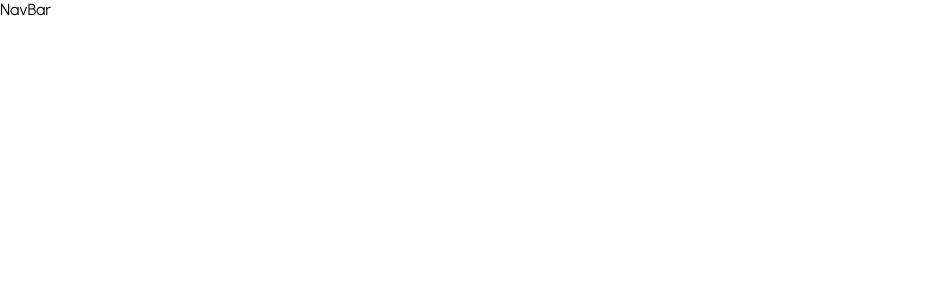
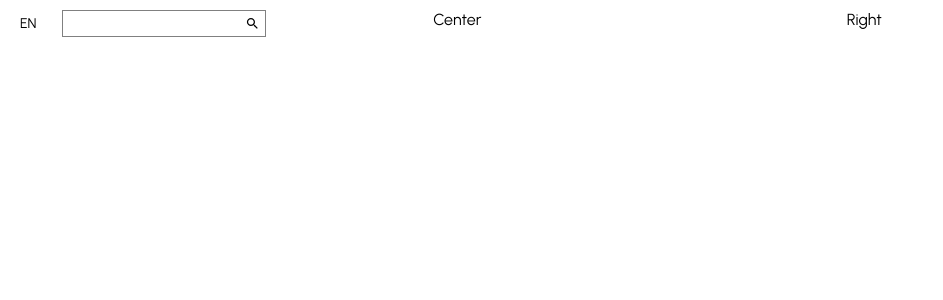
Before and after one commit to johnpersie/E-Commerce-App, a React (Create React App) app: page / in a window 1280 px wide. Shown: the top 300 px of the page, without its empty margins (0-943 px from the left). Built offline with nearby package versions, Linux system fonts and the light colour scheme.

Commit message:
create the navigation bar

```diff
--- a/package.json
+++ b/package.json
@@ -3,6 +3,11 @@
   "version": "0.1.0",
   "private": true,
   "dependencies": {
+    "@emotion/react": "^11.9.0",
+    "@emotion/styled": "^11.8.1",
+    "@mui/icons-material": "^5.6.2",
+    "@mui/material": "^5.7.0",
+    "@mui/system": "^5.7.0",
     "@testing-library/jest-dom": "^5.16.4",
     "@testing-library/react": "^13.2.0",
     "@testing-library/user-event": "^13.5.0",
--- a/src/components/navBar/index.js
+++ b/src/components/navBar/index.js
@@ -1,7 +1,32 @@
+import { Search } from "@mui/icons-material";
 import React from "react";
+import {
+  Center,
+  Container,
+  Input,
+  Language,
+  Left,
+  Right,
+  SearchContainer,
+  Wrapper,
+} from "./navBarStyled";
 
 const NavBar = () => {
-  return <div>NavBar</div>;
+  return (
+    <Container>
+      <Wrapper>
+        <Left>
+          <Language>EN</Language>
+          <SearchContainer>
+            <Input />
+            <Search />
+          </SearchContainer>
+        </Left>
+        <Center>Center</Center>
+        <Right>Right</Right>
+      </Wrapper>
+    </Container>
+  );
 };
 
 export default NavBar;
--- a/src/components/navBar/navBarStyled.js
+++ b/src/components/navBar/navBarStyled.js
@@ -0,0 +1,35 @@
+import styled from "styled-components";
+
+export const Container = styled.div`
+  height: 6rem;
+`;
+export const Wrapper = styled.div`
+  padding: 1rem 2rem;
+  display: flex;
+  justify-content: space-between;
+`;
+export const Left = styled.div`
+  flex: 1;
+  display: flex;
+  align-items: center;
+`;
+export const Language = styled.span`
+  font-size: 1.4rem;
+  cursor: pointer;
+`;
+export const SearchContainer = styled.div`
+  border: 0.5px solid gray;
+  display: flex;
+  align-items: center;
+  margin-left: 2.5rem;
+  padding: 0.5rem;
+`;
+export const Input = styled.input`
+  border: none;
+`;
+export const Center = styled.div`
+  flex: 1;
+`;
+export const Right = styled.div`
+  flex: 1;
+`;
```
Also changed, not shown: 1 other file (tests, documents, lock files or other folders).
